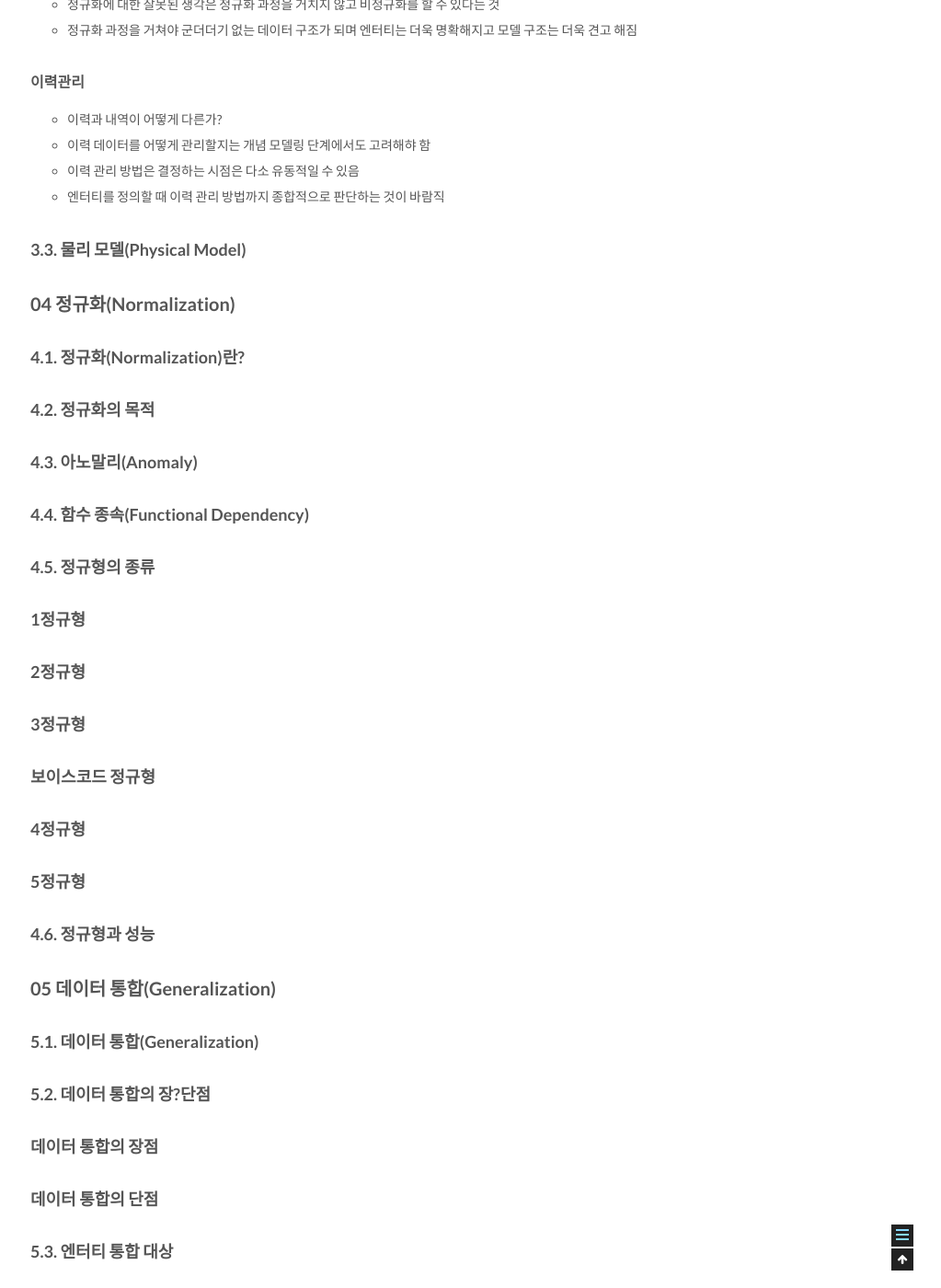
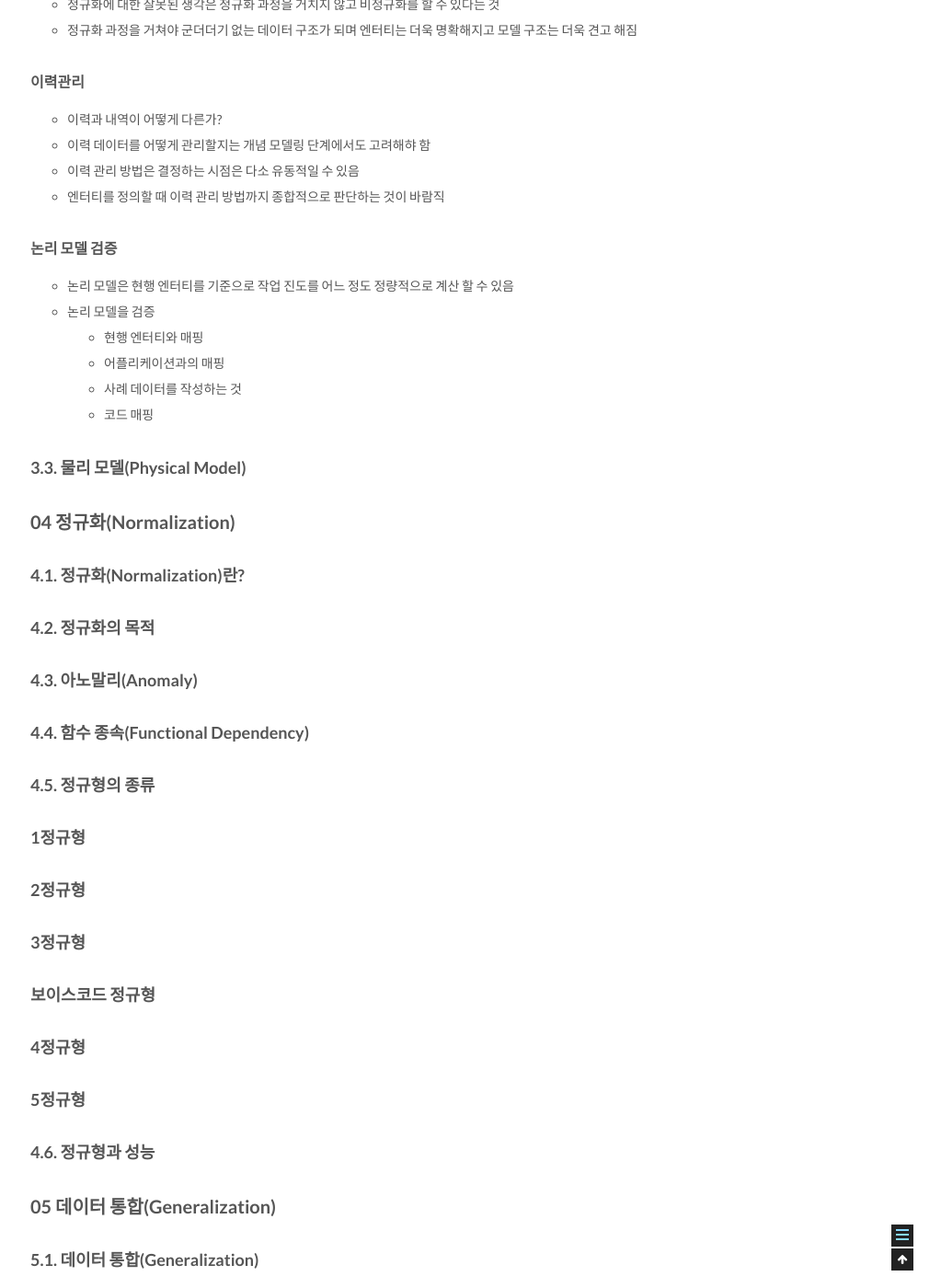
Before and after one commit to csj4032/csj4032.github.io, a Jekyll site: the page built from _posts/2018-05-02-관계형데이터모델링프리미엄가이드.md, in a window 1280 px wide and 1400 px high, scrolled down 9380 px. Shown: the whole window at 92% size, without its empty margins (257-1280 px from the left). Built offline with Jekyll 4.4.1, drawn with Linux system fonts in a browser that asks for light colours; comment, search, counter and statistics services are not loaded.

Commit message:
관계형 데이터 베이스 모델링 포스팅 수정

```diff
--- a/_posts/2018-05-02-관계형데이터모델링프리미엄가이드.md
+++ b/_posts/2018-05-02-관계형데이터모델링프리미엄가이드.md
@@ -289,6 +289,14 @@ comments: true
 * 이력 관리 방법은 결정하는 시점은 다소 유동적일 수 있음
 * 엔터티를 정의할 때 이력 관리 방법까지 종합적으로 판단하는 것이 바람직
 
+#### 논리 모델 검증
+* 논리 모델은 현행 엔터티를 기준으로 작업 진도를 어느 정도 정량적으로 계산 할 수 있음
+* 논리 모델을 검증
+  * 현행 엔터티와 매핑
+  * 어플리케이션과의 매핑
+  * 사례 데이터를 작성하는 것
+  * 코드 매핑
+
 ### 3.3. 물리 모델(Physical Model)
 
 ## 04 정규화(Normalization)
```
